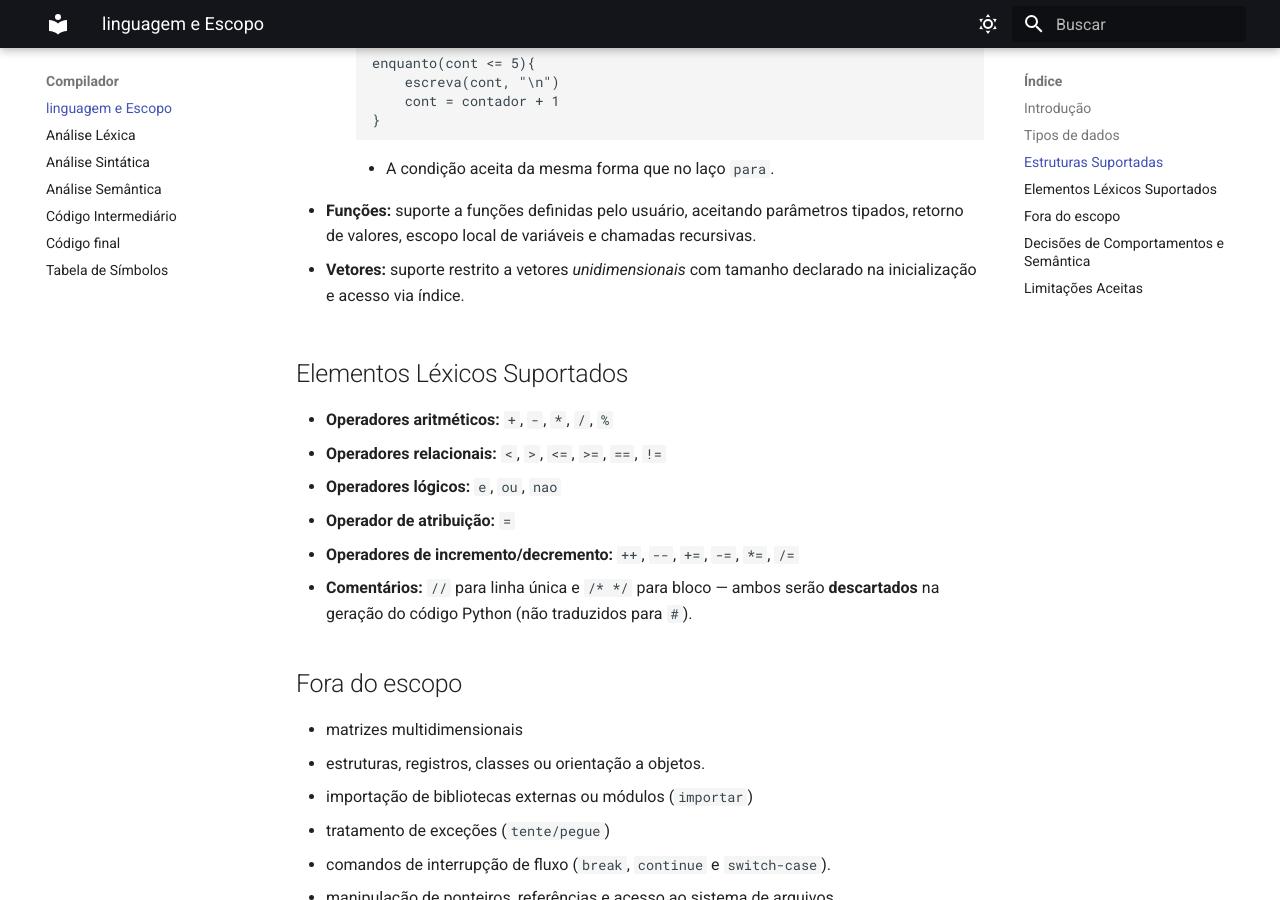
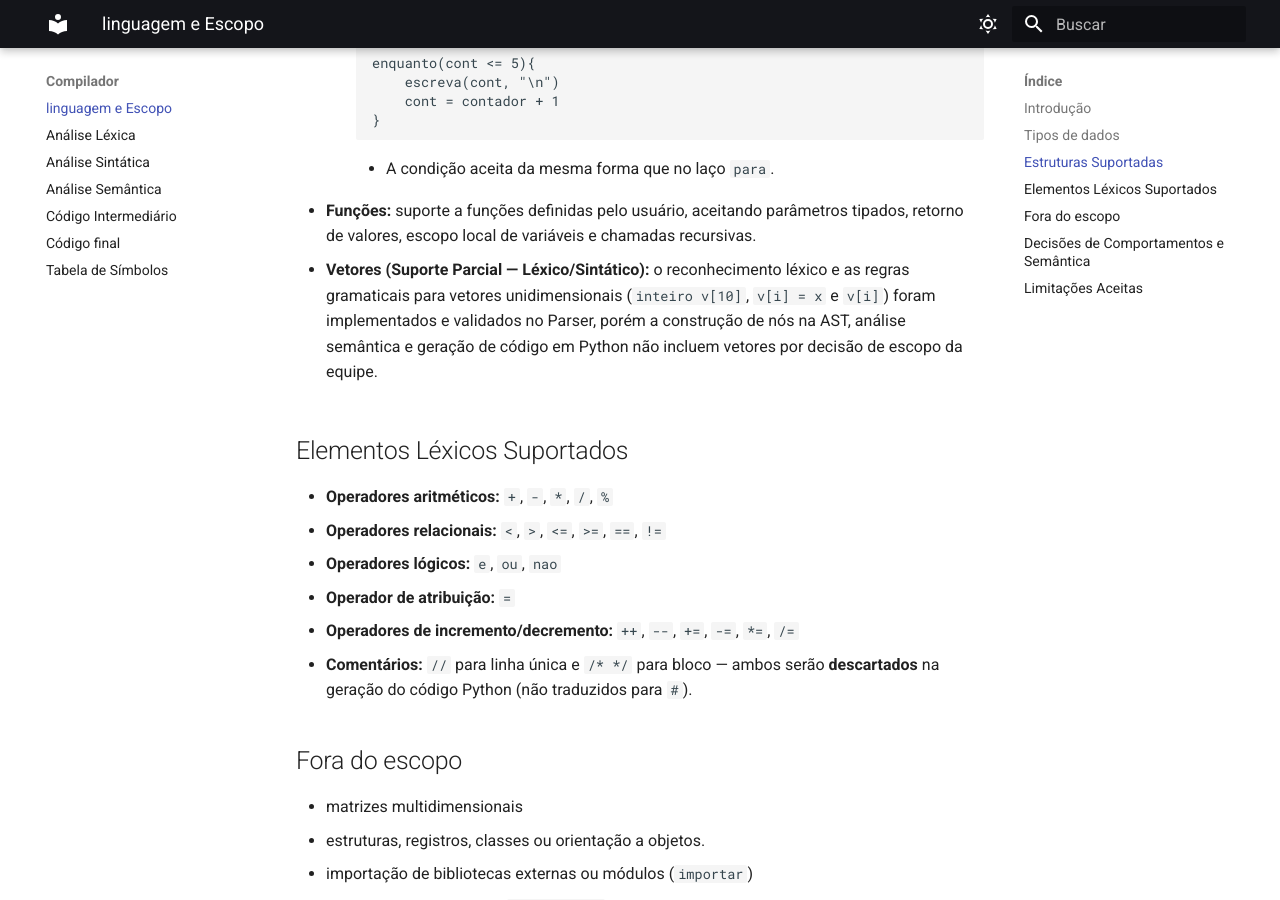
Before and after one commit to JosefWojtyla/G18_COMP1_26_2, an MkDocs documentation site: the page built from docs/compilador/linguagem-e-escopo.md, in a window 1280 px wide and 900 px high, scrolled down 1156 px. Built offline with MkDocs 1.6.1 and Material for MkDocs 9.7.7, drawn with Linux system fonts in a browser that asks for light colours.

Commit message:
docs: atualizando escopo sobre o vetor

```diff
--- a/docs/compilador/linguagem-e-escopo.md
+++ b/docs/compilador/linguagem-e-escopo.md
@@ -48,7 +48,7 @@ Escolhemos para que o compilador faça a tradução direta dos seguintes tipos p
 
 - **Funções:** suporte a funções definidas pelo usuário, aceitando parâmetros tipados, retorno de valores, escopo local de variáveis e chamadas recursivas.
 
-- **Vetores:** suporte restrito a vetores *unidimensionais* com tamanho declarado na inicialização e acesso via índice.
+- **Vetores (Suporte Parcial — Léxico/Sintático):** o reconhecimento léxico e as regras gramaticais para vetores unidimensionais (`inteiro v[10]`, `v[i] = x` e `v[i]`) foram implementados e validados no Parser, porém a construção de nós na AST, análise semântica e geração de código em Python não incluem vetores por decisão de escopo da equipe.
 
 ## Elementos Léxicos Suportados
 
```
